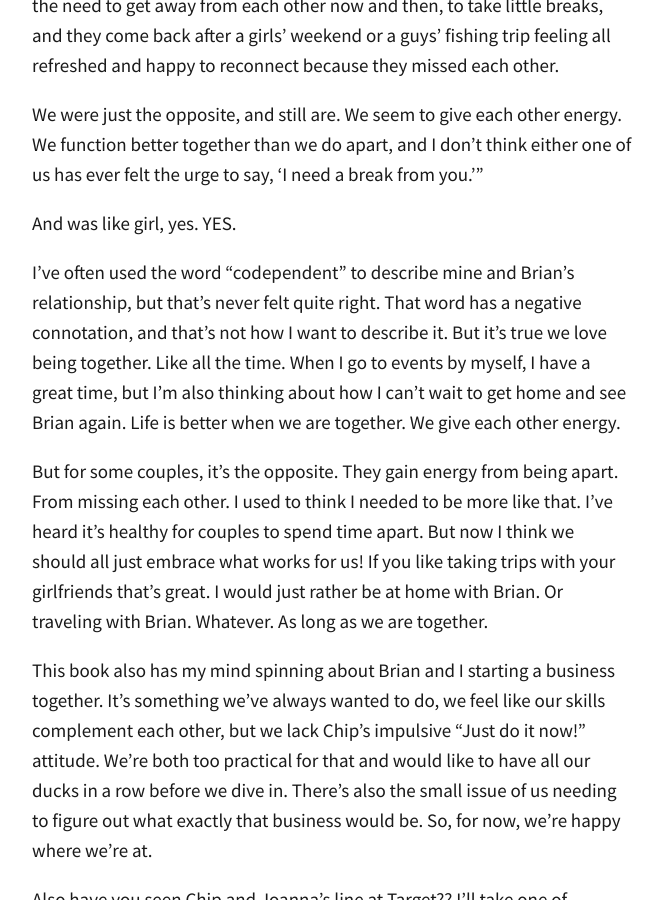
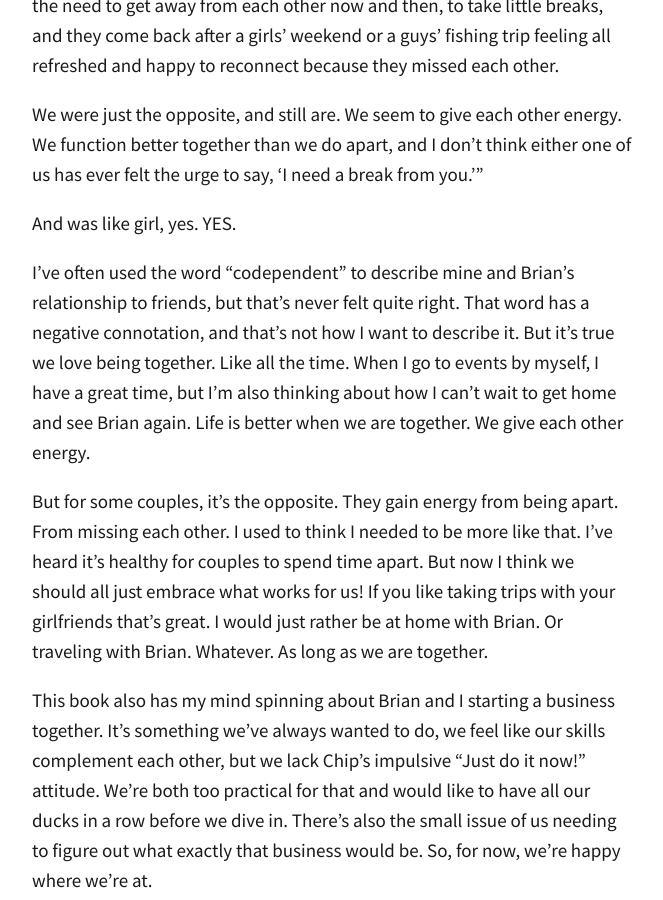
Before and after one commit to totiffany/totiffany.github.io, a Jekyll site: the page built from _posts/2018-05-17-Energy.md, in a window 1280 px wide and 900 px high, scrolled down 1402 px. Shown: the whole window, without its empty margins (308-971 px from the left). Built offline with Jekyll 4.4.1, drawn with Linux system fonts in a browser that asks for light colours; our own code applies the rules of GitHub Pages for plain Markdown files; comment, search, counter and statistics services are not loaded.

Commit message:
Update 2018-05-17-Energy.md

```diff
--- a/_posts/2018-05-17-Energy.md
+++ b/_posts/2018-05-17-Energy.md
@@ -2,11 +2,12 @@
 published: true
 description: >-
   I've often used the word "codependent" to describe mine and Brian's
-  relationship, but that's never felt quite right. That word has a negative
-  connotation, and that's not how I want to describe it. But it's true we love
-  being together. Like all the time. When I go to events by myself, I have a
-  great time, but I'm also thinking about how I can't wait to get home and see
-  Brian again. Life is better when we are together. We give each other energy.
+  relationship to friends, but that's never felt quite right. That word has a
+  negative connotation, and that's not how I want to describe it. But it's true
+  we love being together. Like all the time. When I go to events by myself, I
+  have a great time, but I'm also thinking about how I can't wait to get home
+  and see Brian again. Life is better when we are together. We give each other
+  energy.
 image: Tiffany-Brian.jpg
 ---
 ![Tiffany-Brian.jpg]({{site.baseurl}}/img/Tiffany-Brian.jpg)
@@ -21,7 +22,7 @@ We were just the opposite, and still are. We seem to give each other energy. We
 
 And was like girl, yes. YES.
 
-I've often used the word "codependent" to describe mine and Brian's relationship, but that's never felt quite right. That word has a negative connotation, and that's not how I want to describe it. But it's true we love being together. Like all the time. When I go to events by myself, I have a great time, but I'm also thinking about how I can't wait to get home and see Brian again. Life is better when we are together. We give each other energy.
+I've often used the word "codependent" to describe mine and Brian's relationship to friends, but that's never felt quite right. That word has a negative connotation, and that's not how I want to describe it. But it's true we love being together. Like all the time. When I go to events by myself, I have a great time, but I'm also thinking about how I can't wait to get home and see Brian again. Life is better when we are together. We give each other energy.
 
 But for some couples, it's the opposite. They gain energy from being apart. From missing each other. I used to think I needed to be more like that. I've heard it's healthy for couples to spend time apart. But now I think we should all just embrace what works for us! If you like taking trips with your girlfriends that's great. I would just rather be at home with Brian. Or traveling with Brian. Whatever. As long as we are together.
 
```
